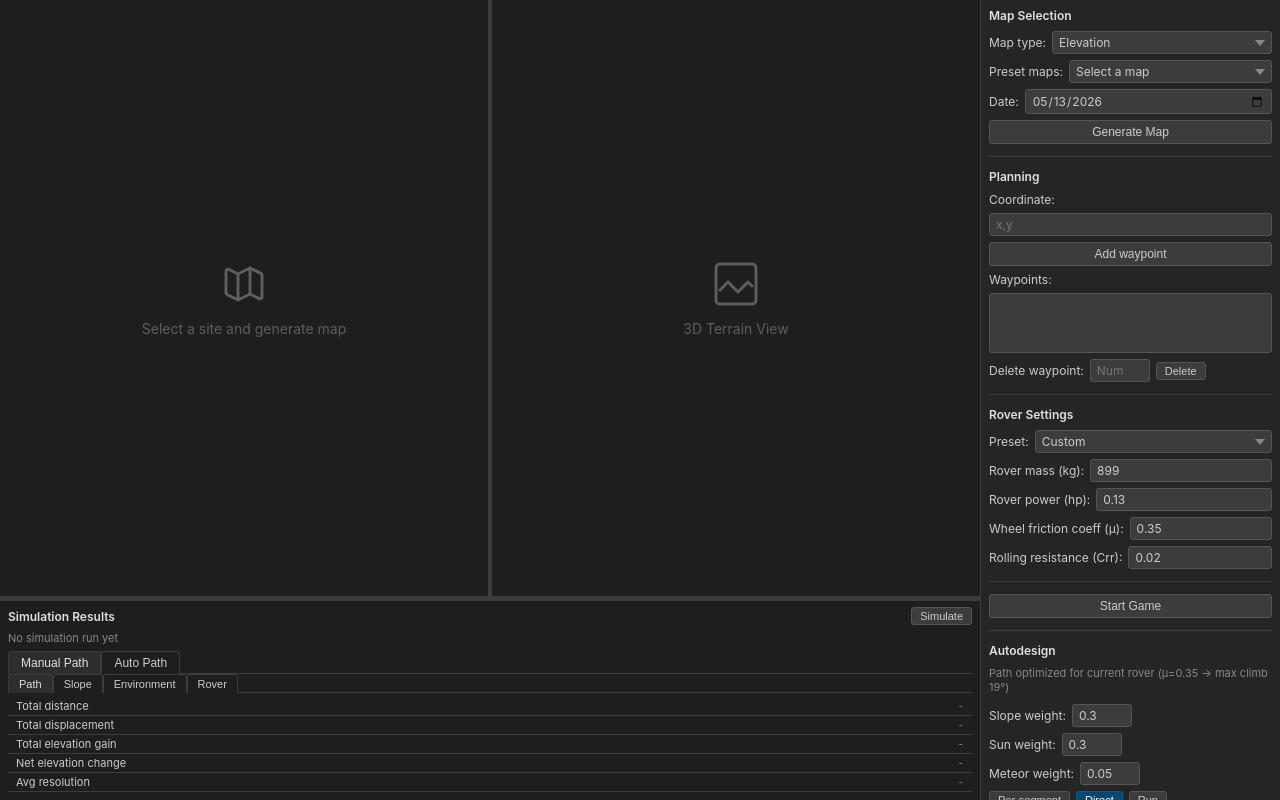
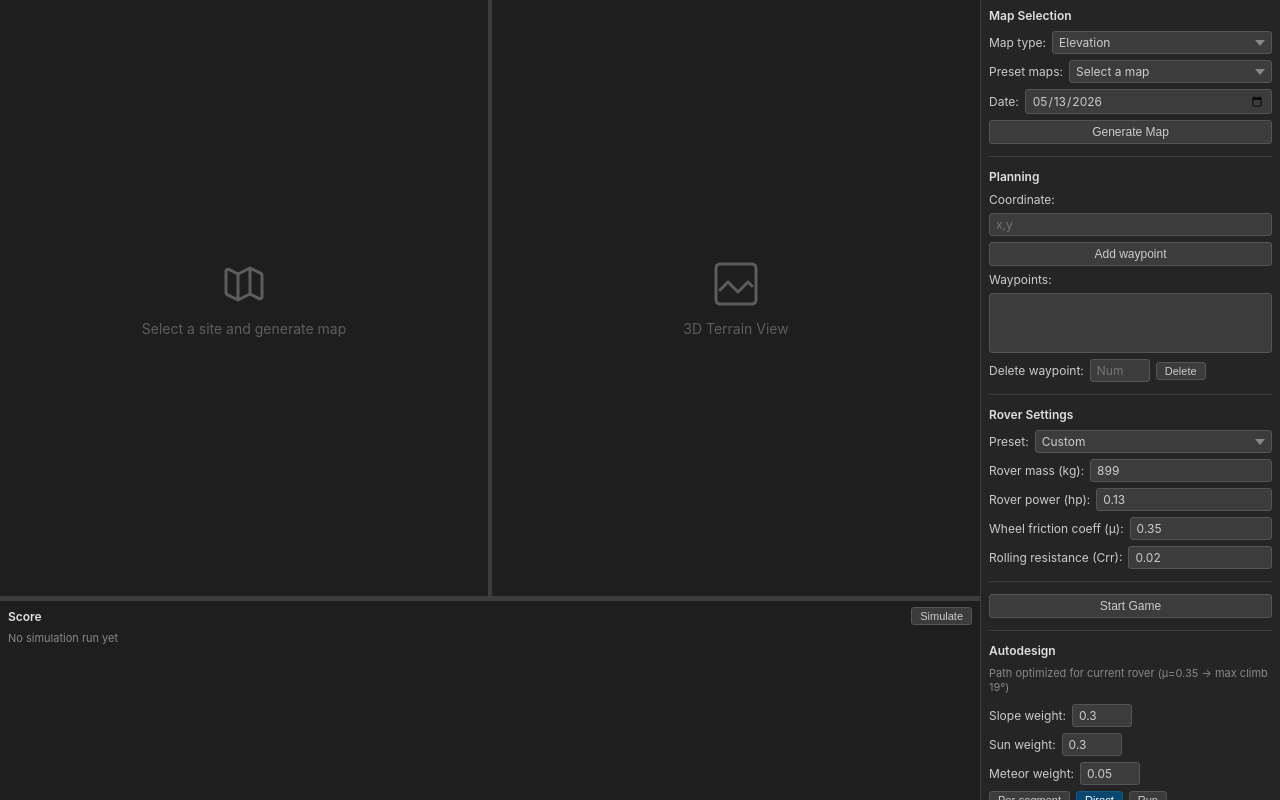
Before and after one commit to osh3276/cynthium-web, a React (Vite) app in the folder frontend/: page / in a window 1280 px wide. Built offline with nearby package versions, Linux system fonts and the light colour scheme.

Commit message:
add artemis sr and remove the sim results panel

```diff
--- a/frontend/src/components/RoverSettingsPanel.tsx
+++ b/frontend/src/components/RoverSettingsPanel.tsx
@@ -10,6 +10,7 @@ interface Props {
 const PRESETS: Record<string, RoverSettings> = {
 	Custom: { mass_kg: 150, power_hp: 0.2, wheel_friction_coeff: 0.6, rolling_resistance_coeff: 0.1 },
 	"Apollo LRV": { mass_kg: 210, power_hp: 1.0, wheel_friction_coeff: 0.6, rolling_resistance_coeff: 0.021 },
+	"Artemis SR": { mass_kg: 530, power_hp: 0.72, wheel_friction_coeff: 0.7, rolling_resistance_coeff: 0.15 },
 };
 
 export default function RoverSettingsPanel({ settings, onChange, readOnly }: Props) {
--- a/frontend/src/components/SimulationResultsPanel.tsx
+++ b/frontend/src/components/SimulationResultsPanel.tsx
@@ -1,19 +1,6 @@
 import { useState } from "react";
-import type { SimulationStats, TraversalSubscores } from "../types";
-import {
-	SCORE_MAX_PATH_EFFICIENCY,
-	SCORE_MAX_ENERGY_ECONOMY,
-	SCORE_MAX_ILLUMINATION,
-	SCORE_MAX_METEOR_SAFETY,
-	SCORE_MAX_TRACTION_MATCH,
-	SCORE_MAX_POWER_MATCH,
-} from "../constants";
-
-interface FieldDef {
-	label: string;
-	key: string;
-	fmt: string;
-}
+import type { SimulationStats } from "../types";
+import { SCORE_MAX_PATH_EFFICIENCY, SCORE_MAX_ENERGY_ECONOMY, SCORE_MAX_ILLUMINATION, SCORE_MAX_METEOR_SAFETY, SCORE_MAX_TRACTION_MATCH, SCORE_MAX_POWER_MATCH } from "../constants";
 
 interface Props {
 	manualStats: SimulationStats | null;
@@ -23,132 +10,44 @@ interface Props {
 }
 
 const GRADE_COLORS: Record<string, string> = {
-	S: "#ffd700",
-	A: "#4fc3f7",
-	B: "#81c784",
-	C: "#ffb74d",
-	D: "#e53935",
-	F: "#b71c1c",
+	S: "#ffd700", A: "#4fc3f7", B: "#81c784", C: "#ffb74d", D: "#e53935", F: "#b71c1c",
 };
 
-const SUBSCORE_LABELS: Record<keyof TraversalSubscores, string> = {
-	path_efficiency: "Path Efficiency",
-	energy_economy: "Energy Economy",
-	illumination: "Illumination",
-	meteor_safety: "Meteor Safety",
-	rover_traction_match: "Traction Match",
-	rover_power_match: "Power Match",
+const SUBSCORE_MAX: Record<string, number> = {
+	path_efficiency: SCORE_MAX_PATH_EFFICIENCY, energy_economy: SCORE_MAX_ENERGY_ECONOMY,
+	illumination: SCORE_MAX_ILLUMINATION, meteor_safety: SCORE_MAX_METEOR_SAFETY,
+	rover_traction_match: SCORE_MAX_TRACTION_MATCH, rover_power_match: SCORE_MAX_POWER_MATCH,
 };
 
-const SUBSCORE_MAX: Record<keyof TraversalSubscores, number> = {
-	path_efficiency: SCORE_MAX_PATH_EFFICIENCY,
-	energy_economy: SCORE_MAX_ENERGY_ECONOMY,
-	illumination: SCORE_MAX_ILLUMINATION,
-	meteor_safety: SCORE_MAX_METEOR_SAFETY,
-	rover_traction_match: SCORE_MAX_TRACTION_MATCH,
-	rover_power_match: SCORE_MAX_POWER_MATCH,
+const SUBSCORE_LABELS: Record<string, string> = {
+	path_efficiency: "Path Efficiency", energy_economy: "Energy Economy",
+	illumination: "Illumination", meteor_safety: "Meteor Safety",
+	rover_traction_match: "Traction Match", rover_power_match: "Power Match",
 };
-
-const PATH_FIELDS: FieldDef[] = [
-	{ label: "Total distance", key: "total_distance_travelled", fmt: "{:.2f} m" },
-	{ label: "Total displacement", key: "total_displacement", fmt: "{:.2f} m" },
-	{ label: "Total elevation gain", key: "total_elevation_gain", fmt: "{:.2f} m" },
-	{ label: "Net elevation change", key: "net_elevation_change", fmt: "{:.2f} m" },
-	{ label: "Avg resolution", key: "average_resolution", fmt: "{:.2f} m/px" },
-];
-
-const SLOPE_FIELDS: FieldDef[] = [
-	{ label: "Traversal avg slope", key: "average_slope", fmt: "{:.2f}°" },
-	{ label: "Traversal max slope", key: "max_slope", fmt: "{:.2f}°" },
-	{ label: "Traversal min slope", key: "min_slope", fmt: "{:.2f}°" },
-	{ label: "Surface avg slope", key: "surface_average_slope", fmt: "{:.2f}°" },
-	{ label: "Surface max slope", key: "surface_max_slope", fmt: "{:.2f}°" },
-	{ label: "Surface min slope", key: "surface_min_slope", fmt: "{:.2f}°" },
-];
-
-const ENV_FIELDS: FieldDef[] = [
-	{ label: "Max temperature (avg)", key: "max_temperature", fmt: "{:.2f} K" },
-	{ label: "Min temperature (avg)", key: "min_temperature", fmt: "{:.2f} K" },
-	{ label: "Avg temperature (avg)", key: "average_temperature", fmt: "{:.2f} K" },
-	{ label: "Illumination (yearly avg)", key: "percent_illumination", fmt: "{:.2f}%" },
-	{ label: "Avg solar illum (time-weighted)", key: "avg_solar_illumination_w_per_m2", fmt: "{:.2f} W/m²" },
-	{ label: "Solar energy (per m²)", key: "solar_energy_per_m2_j", fmt: "{:.2f} J/m²" },
-	{ label: "Meteor flux (avg)", key: "average_meteor_flux", fmt: "{:.2f} J/yr·m²" },
-	{ label: "Meteor flux (max)", key: "max_meteor_flux", fmt: "{:.2f} J/yr·m²" },
-	{ label: "Meteor flux (min)", key: "min_meteor_flux", fmt: "{:.2f} J/yr·m²" },
-];
-
-const ROVER_FIELDS: FieldDef[] = [
-	{ label: "Average velocity", key: "average_velocity_mps", fmt: "{:.2f} m/s" },
-	{ label: "Min velocity", key: "min_velocity_mps", fmt: "{:.2f} m/s" },
-	{ label: "Max velocity", key: "max_velocity_mps", fmt: "{:.2f} m/s" },
-	{ label: "Traversal time", key: "traversal_time_s", fmt: "{}" },
-	{ label: "Max climbable slope", key: "max_climbable_slope_deg", fmt: "{:.2f}°" },
-	{ label: "Rover mass", key: "rover_mass_kg", fmt: "{:.2f} kg" },
-	{ label: "Rover power", key: "rover_power_hp", fmt: "{:.3f} hp" },
-	{ label: "Wheel friction coeff", key: "rover_mu", fmt: "{:.3f}" },
-	{ label: "Rolling resistance (Crr)", key: "rover_crr", fmt: "{:.3f}" },
-	{ label: "Traverse feasible", key: "traverse_feasible", fmt: "{}" },
-	{ label: "Required wheel friction (μ) (dynamic)", key: "required_wheel_friction_coeff", fmt: "{:.3f}" },
-	{ label: "Equivalent traction angle", key: "required_climb_slope_deg", fmt: "{:.2f}°" },
-];
-
-const INNER_TABS = ["Path", "Slope", "Environment", "Rover"] as const;
-const FIELD_GROUPS = [PATH_FIELDS, SLOPE_FIELDS, ENV_FIELDS, ROVER_FIELDS];
-
-function asNum(v: string | number): number {
-	return typeof v === "number" ? v : parseFloat(v);
-}
-
-function formatValue(val: string | number, fmt: string): string {
-	const n = asNum(val);
-	if (!isFinite(n)) return "N/A";
-	if (n > 1e100) return "N/A";
-	if (n < -1e100) return "N/A";
-	return n.toFixed(fmt.includes(".3f") ? 3 : 2);
-}
-
-function formatTraversalTime(val: string | number): string {
-	const n = asNum(val);
-	if (!isFinite(n) || n <= 0) return "-";
-	if (n > 1e100) return "N/A";
-	if (n >= 86400) return (n / 86400).toFixed(2) + " days";
-	if (n >= 3600) return (n / 3600).toFixed(2) + " hr";
-	if (n >= 60) return (n / 60).toFixed(2) + " min";
-	return n.toFixed(2) + " s";
-}
 
 function ScoreCard({ stats }: { stats: SimulationStats | null }) {
 	const score = stats?.["traversal_score"] as number | undefined;
 	const grade = stats?.["traversal_grade"] as string | undefined;
-	const subscores = stats?.["traversal_subscores"] as TraversalSubscores | undefined;
-
+	const subscores = stats?.["traversal_subscores"] as Record<string, number> | undefined;
 	if (score == null || grade == null || !subscores) return null;
-
 	const color = GRADE_COLORS[grade] ?? "#888";
 	const barW = (v: number, max: number) => Math.min(100, (v / max) * 100);
-
 	return (
 		<div className="score-card">
 			<div className="score-main">
-				<span className="score-grade" style={{ color }}>
-					{grade}
-				</span>
-				<span className="score-total">
-					{Math.round(score)}<span className="score-denom">/1000</span>
-				</span>
+				<span className="score-grade" style={{ color }}>{grade}</span>
+				<span className="score-total">{Math.round(score)}<span className="score-denom">/1000</span></span>
 			</div>
 			<div className="score-bar-total">
 				<div className="score-bar-fill" style={{ width: `${barW(score, 1000)}%`, background: color }} />
 			</div>
 			<div className="score-subscores">
-				{(Object.keys(SUBSCORE_LABELS) as (keyof TraversalSubscores)[]).map((key) => {
-					const v = subscores[key];
+				{(Object.keys(SUBSCORE_LABELS) as (keyof typeof SUBSCORE_LABELS)[]).map((key) => {
+					const v = subscores[key] ?? 0;
 					const max = SUBSCORE_MAX[key];
-					const label = SUBSCORE_LABELS[key];
 					return (
 						<div key={key} className="subscore-row">
-							<span className="subscore-label">{label}</span>
+							<span className="subscore-label">{SUBSCORE_LABELS[key]}</span>
 							<div className="subscore-bar">
 								<div className="subscore-fill" style={{ width: `${barW(v, max)}%` }} />
 							</div>
@@ -161,109 +60,32 @@ function ScoreCard({ stats }: { stats: SimulationStats | null }) {
 	);
 }
 
-function FieldsTable({ fields, stats }: { fields: FieldDef[]; stats: SimulationStats | null }) {
-	return (
-		<table className="fields-table">
-			<tbody>
-				{fields.map((f) => {
-					const raw = stats?.[f.key] as string | number | undefined;
-					const val = asNum(raw ?? 0);
-					let display = "-";
-					if (raw != null && isFinite(val)) {
-						if (f.key === "traverse_feasible") {
-							display = val >= 0.5 ? "Yes" : "No";
-						} else if (f.key === "traversal_time_s") {
-							display = formatTraversalTime(val);
-						} else {
-							display = formatValue(val, f.fmt);
-						}
-					}
-					const feasibleClass =
-						f.key === "traverse_feasible" && raw != null
-							? val >= 0.5 ? " val-ok" : " val-bad"
-							: "";
-					return (
-						<tr key={f.key}>
-							<td className="field-label">{f.label}</td>
-							<td className={"field-value" + feasibleClass}>{display}</td>
-						</tr>
-					);
-				})}
-			</tbody>
-		</table>
-	);
-}
-
-function StatsTab({ stats }: { stats: SimulationStats | null }) {
-	const [activeTab, setActiveTab] = useState(0);
-	return (
-		<div className="stats-tab-inner">
-			<div className="inner-tabs">
-				{INNER_TABS.map((name, i) => (
-					<button
-						key={name}
-						className={`inner-tab ${i === activeTab ? "inner-tab-active" : ""}`}
-						onClick={() => setActiveTab(i)}
-					>
-						{name}
-					</button>
-				))}
-			</div>
-			<div className="inner-tab-content">
-				<FieldsTable fields={FIELD_GROUPS[activeTab]} stats={stats} />
-			</div>
-		</div>
-	);
-}
-
 export default function SimulationResultsPanel({
 	manualStats, autoStats, onSimulate, simulating,
 }: Props) {
 	const [outerTab, setOuterTab] = useState(0);
-
 	const activeStats = outerTab === 0 ? manualStats : autoStats;
-
 	const hasAny = manualStats != null || autoStats != null;
-	const statusText = simulating
-		? "Simulating..."
-		: hasAny
-			? "Simulation complete"
-			: "No simulation run yet";
+	const statusText = simulating ? "Simulating..." : hasAny ? "Simulation complete" : "No simulation run yet";
 
 	return (
 		<div className="simulation-results">
 			<div className="results-header">
-				<span className="results-title">Simulation Results</span>
-				<button
-					className="panel-button panel-button-sm"
-					onClick={onSimulate}
-					disabled={simulating}
-					style={{ marginLeft: "auto" }}
-				>
+				<span className="results-title">Score</span>
+				<button className="panel-button panel-button-sm" onClick={onSimulate} disabled={simulating} style={{ marginLeft: "auto" }}>
 					{simulating ? "Running..." : "Simulate"}
 				</button>
 			</div>
 			<div className="results-status">{statusText}</div>
 			<div className="results-scroll">
+				{(manualStats != null || autoStats != null) && (
+					<div className="outer-tabs">
+						<button className={`outer-tab ${outerTab === 0 ? "outer-tab-active" : ""}`} onClick={() => setOuterTab(0)}>Manual</button>
+						<button className={`outer-tab ${outerTab === 1 ? "outer-tab-active" : ""}`} onClick={() => setOuterTab(1)}>Auto</button>
+					</div>
+				)}
 				<ScoreCard stats={activeStats} />
-				<div className="outer-tabs">
-				<button
-					className={`outer-tab ${outerTab === 0 ? "outer-tab-active" : ""}`}
-					onClick={() => setOuterTab(0)}
-				>
-					Manual Path
-				</button>
-				<button
-					className={`outer-tab ${outerTab === 1 ? "outer-tab-active" : ""}`}
-					onClick={() => setOuterTab(1)}
-				>
-					Auto Path
-				</button>
-			</div>
-			<div className="outer-tab-content">
-				<StatsTab stats={activeStats} />
 			</div>
 		</div>
-	</div>
-);
+	);
 }
```
